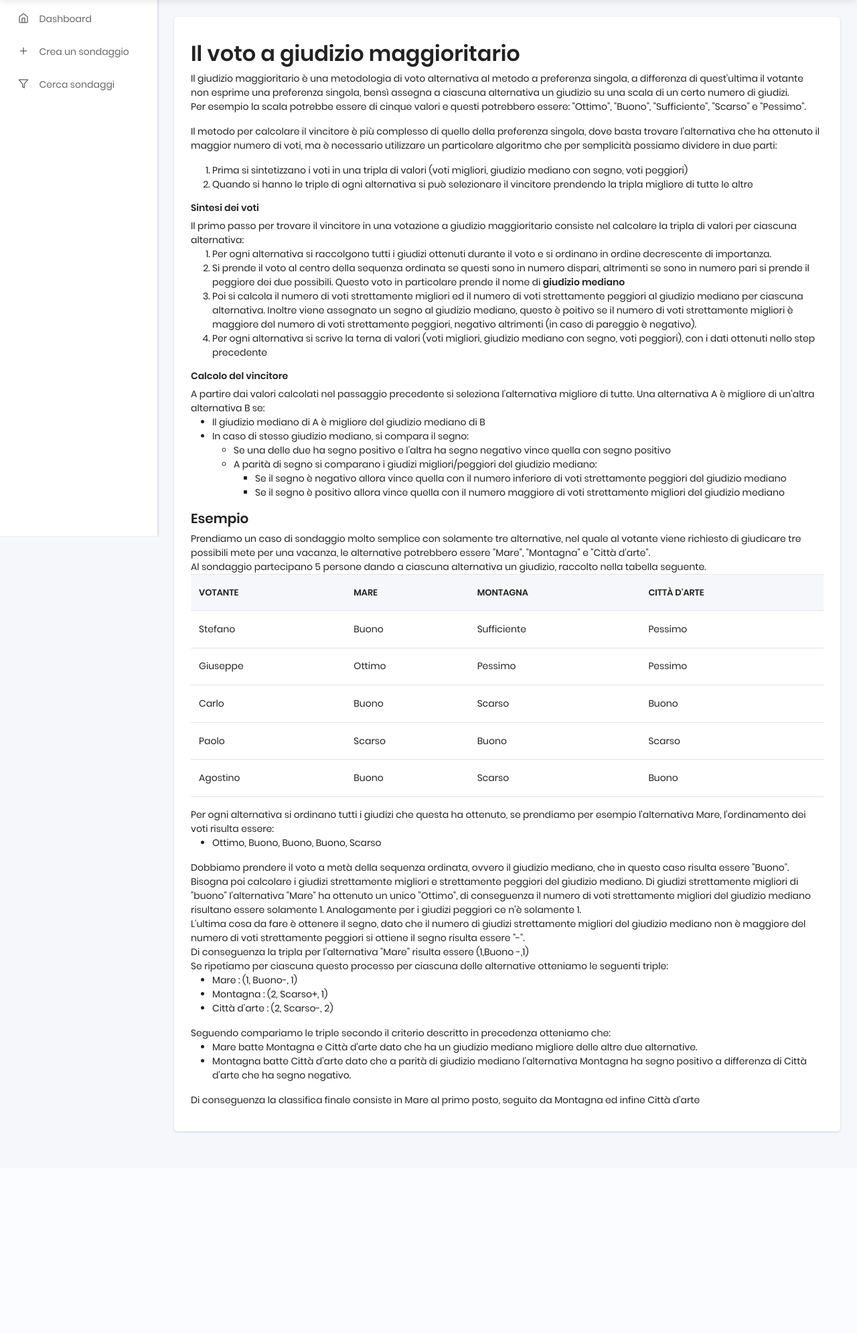
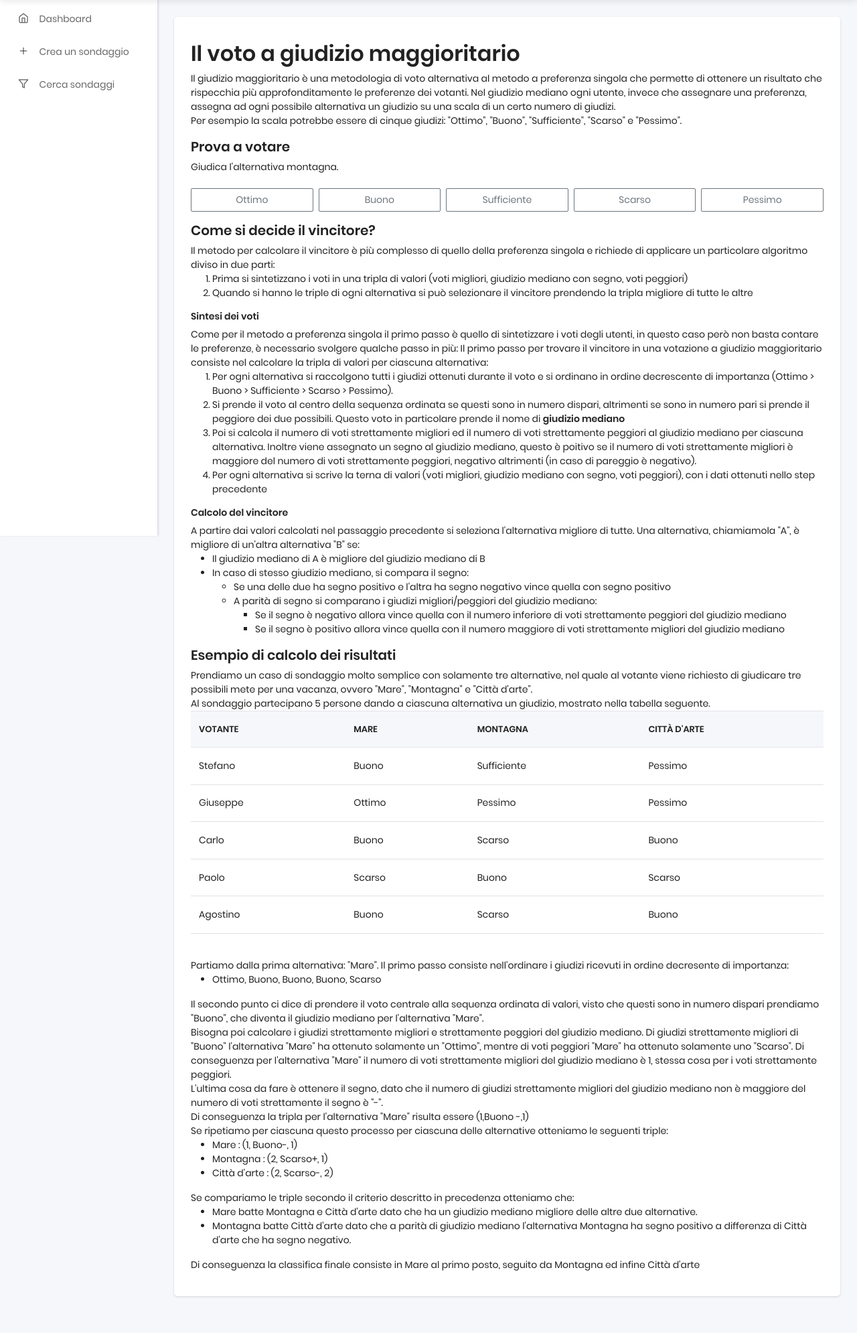
Before and after one commit to StefanoTrv/PollAtMe, a Django app: page /explanation/GM/ in a window 1280 px wide. Shown: the part 56-2046 px from the top of the page at 67% size. Before the commit the page ends 1800 px from the top, so only its background shows below. Run offline with Django 4.2, Linux system fonts and the light colour scheme; some libraries are stand-ins or nearby versions.

Commit message:
Sistemata spiegazione

```diff
--- a/templates/polls/includes/modal_spiegazione_giudizio_maggioritario.html
+++ b/templates/polls/includes/modal_spiegazione_giudizio_maggioritario.html
@@ -8,9 +8,9 @@
         <div class="modal-body">
             <p>
               Il metodo di giudizio maggioritario è un metodo di voto alternativo,
-              si differenzia dal metodo a preferenza singola dal fatto che viene
-              richiesto al votante di dare un giudizio su una scala di 5 o 7 possibili giudizi.<br>
-              L'alternativa vincitrice sarà quella che avrà ottenuto il maggior consenso complessivo.
+              si differenzia dal metodo a preferenza singola per il tipo di voto che viene
+              richiesto al votante, che consiste in un giudizio su una scala di 5 o 7 possibili giudizi.<br>
+              Il vincitore sarà l'alternativa che ha ottenuto il maggior consenso complessivo.
             </p>
         </div>
         <div class="modal-footer">
--- a/templates/polls/spiegazione_metodi_voto/spiegazione_giudizio_magioritario.html
+++ b/templates/polls/spiegazione_metodi_voto/spiegazione_giudizio_magioritario.html
@@ -11,15 +11,34 @@
                         <div class="card-body">
                             <p>
                               <h2>Il voto a giudizio maggioritario</h2>
-                                Il giudizio maggioritario è una metodologia di voto alternativa al metodo a preferenza singola,
-                                a differenza di quest'ultima il votante non esprime una preferenza singola, bensì assegna a ciascuna alternativa
-                                un giudizio su una scala di un certo numero di giudizi.<br>
-                                Per esempio la scala potrebbe essere di cinque valori e questi potrebbero essere: "Ottimo", "Buono", "Sufficiente", "Scarso" e "Pessimo".
-                              </p>
+                                Il giudizio maggioritario è una metodologia di voto alternativa al metodo a preferenza singola che permette di ottenere un risultato che rispecchia
+                                più approfonditamente le preferenze dei votanti.
+                                Nel giudizio mediano ogni utente, invece che assegnare una preferenza, assegna ad ogni possibile alternativa un giudizio su una scala di un certo numero di giudizi.<br>
+                                Per esempio la scala potrebbe essere di cinque giudizi: "Ottimo", "Buono", "Sufficiente", "Scarso" e "Pessimo".
+                            </p>
+                            <p>
+                              <h5>Prova a votare</h5>
+                              Giudica l'alternativa montagna.<br><br>
+                              <form>
+                                <div class="row">
+                                  <div class="d-grid gap-2 d-xl-flex justify-content-xl-center flex-xl-fill">
+                                    <input type="radio" name="example" class="btn-check" id="example_1">
+                                    <label class="btn btn-outline-secondary w-100" for="example_1">Ottimo</label>
+                                    <input type="radio" name="example" class="btn-check" id="example_2">
+                                    <label class="btn btn-outline-secondary w-100" for="example_2">Buono</label>
+                                    <input type="radio" name="example" class="btn-check" id="example_3">
+                                    <label class="btn btn-outline-secondary w-100" for="example_3">Sufficiente</label>
+                                    <input type="radio" name="example" class="btn-check" id="example_4">
+                                    <label class="btn btn-outline-secondary w-100" for="example_4">Scarso</label>
+                                    <input type="radio" name="example" class="btn-check" id="example_5">
+                                    <label class="btn btn-outline-secondary w-100" for="example_5">Pessimo</label>
+                                  </div>
+                                </div>
+                              </form>
+                            </p>
                               <p>
-                                Il metodo per calcolare il vincitore è più complesso di quello della preferenza singola,
-                                dove basta trovare l'alternativa che ha ottenuto il maggior numero di voti,
-                                ma è necessario utilizzare un particolare algoritmo che per semplicità possiamo dividere in due parti:
+                                <h5>Come si decide il vincitore?</h5>
+                                Il metodo per calcolare il vincitore è più complesso di quello della preferenza singola e richiede di applicare un particolare algoritmo diviso in due parti:
                                 <ol>
                                   <li>
                                     Prima si sintetizzano i voti in una tripla di valori (voti migliori, giudizio mediano con segno, voti peggiori)
@@ -31,10 +50,11 @@
                               </p>
                               <p>
                                 <h6>Sintesi dei voti</h6>
+                                  Come per il metodo a preferenza singola il primo passo è quello di sintetizzare i voti degli utenti, in questo caso però non basta contare le preferenze, è necessario svolgere qualche passo in più:
                                   Il primo passo per trovare il vincitore in una votazione a giudizio maggioritario consiste nel calcolare la tripla di valori per ciascuna alternativa:
                                   <ol>
                                     <li>
-                                      Per ogni alternativa si raccolgono tutti i giudizi ottenuti durante il voto e si ordinano in ordine decrescente di importanza.
+                                      Per ogni alternativa si raccolgono tutti i giudizi ottenuti durante il voto e si ordinano in ordine decrescente di importanza (Ottimo > Buono > Sufficiente > Scarso > Pessimo).
                                     </li>
                                     <li>
                                       Si prende il voto al centro della sequenza ordinata se questi sono in numero dispari, altrimenti se sono in numero pari si prende il peggiore dei due possibili. Questo voto in particolare prende il nome di <b>giudizio mediano</b>
@@ -51,7 +71,7 @@
                                   <p>
                                     <h6>Calcolo del vincitore</h6>
                                     A partire dai valori calcolati nel passaggio precedente si seleziona l'alternativa migliore di tutte.
-                                    Una alternativa A è migliore di un'altra alternativa B se:
+                                    Una alternativa, chiamiamola "A", è migliore di un'altra alternativa "B" se:
                                       <ul>
                                       <li>
                                         Il giudizio mediano di A è migliore del giudizio mediano di B
@@ -78,11 +98,11 @@
                                     </ul>
                                   </p>
                                 <p>
-                                  <h5> Esempio </h5>
+                                  <h5> Esempio di calcolo dei risultati</h5>
                                   Prendiamo un caso di sondaggio molto semplice con solamente tre alternative, nel quale al votante viene richiesto di
-                                  giudicare tre possibili mete per una vacanza, le alternative potrebbero essere "Mare", "Montagna" e "Città d'arte".
+                                  giudicare tre possibili mete per una vacanza, ovvero "Mare", "Montagna" e "Città d'arte".
                                   <br>
-                                  Al sondaggio partecipano 5 persone dando a ciascuna alternativa un giudizio, raccolto nella tabella seguente.
+                                  Al sondaggio partecipano 5 persone dando a ciascuna alternativa un giudizio, mostrato nella tabella seguente.
                                   <br>
 
                                   <table class="table">
@@ -97,22 +117,23 @@
                                       <tr><td>Agostino</td><td>Buono</td><td>Scarso</td><td>Buono</td></tr>
                                     </tbody>
                                   </table>
+                                  <br>
 
-                                  Per ogni alternativa si ordinano tutti i giudizi che questa ha ottenuto, se prendiamo per esempio l'alternativa Mare, l'ordinamento dei voti risulta essere:
+                                  Partiamo dalla prima alternativa: "Mare". Il primo passo consiste nell'ordinare i giudizi ricevuti in ordine decresente di importanza:
                                   <ul>
                                     <li>
                                       Ottimo, Buono, Buono, Buono, Scarso
                                     </li>
                                   </ul>
 
-                                  Dobbiamo prendere il voto a metà della sequenza ordinata, ovvero il giudizio mediano, che in questo caso risulta essere "Buono".
+                                  Il secondo punto ci dice di prendere il voto centrale alla sequenza ordinata di valori, visto che questi sono in numero dispari prendiamo "Buono", che diventa il giudizio mediano per l'alternativa "Mare".
                                   <br>
-                                  Bisogna poi calcolare i giudizi strettamente migliori e strettamente peggiori del giudizio mediano. Di giudizi strettamente migliori di "buono"
-                                  l'alternativa "Mare" ha ottenuto un unico "Ottimo", di conseguenza il numero di voti strettamente migliori del giudizio mediano risultano essere solamente 1.
-                                  Analogamente per i giudizi peggiori ce n'è solamente 1.
+                                  Bisogna poi calcolare i giudizi strettamente migliori e strettamente peggiori del giudizio mediano. Di giudizi strettamente migliori di "Buono"
+                                  l'alternativa "Mare" ha ottenuto solamente un "Ottimo", mentre di voti peggiori "Mare" ha ottenuto solamente uno "Scarso".
+                                  Di conseguenza per l'alternativa "Mare" il numero di voti strettamente migliori del giudizio mediano è 1, stessa cosa per i voti strettamente peggiori.
                                   <br>
                                   L'ultima cosa da fare è ottenere il segno, dato che il numero di giudizi strettamente migliori del giudizio mediano non è maggiore del numero di voti strettamente
-                                  peggiori si ottiene il segno risulta essere "-".
+                                  il segno è "-".
                                   <br>
                                   Di conseguenza la tripla per l'alternativa "Mare" risulta essere (1,Buono -,1)
                                   <br>
@@ -130,7 +151,7 @@
                                   </ul>
                                   </p>
 
-                                  Seguendo compariamo le triple secondo il criterio descritto in precedenza otteniamo che:
+                                  Se compariamo le triple secondo il criterio descritto in precedenza otteniamo che:
                                 <ul>
                                   <li>
                                     Mare batte Montagna e Città d'arte dato che ha un giudizio mediano migliore delle altre due alternative.
```
